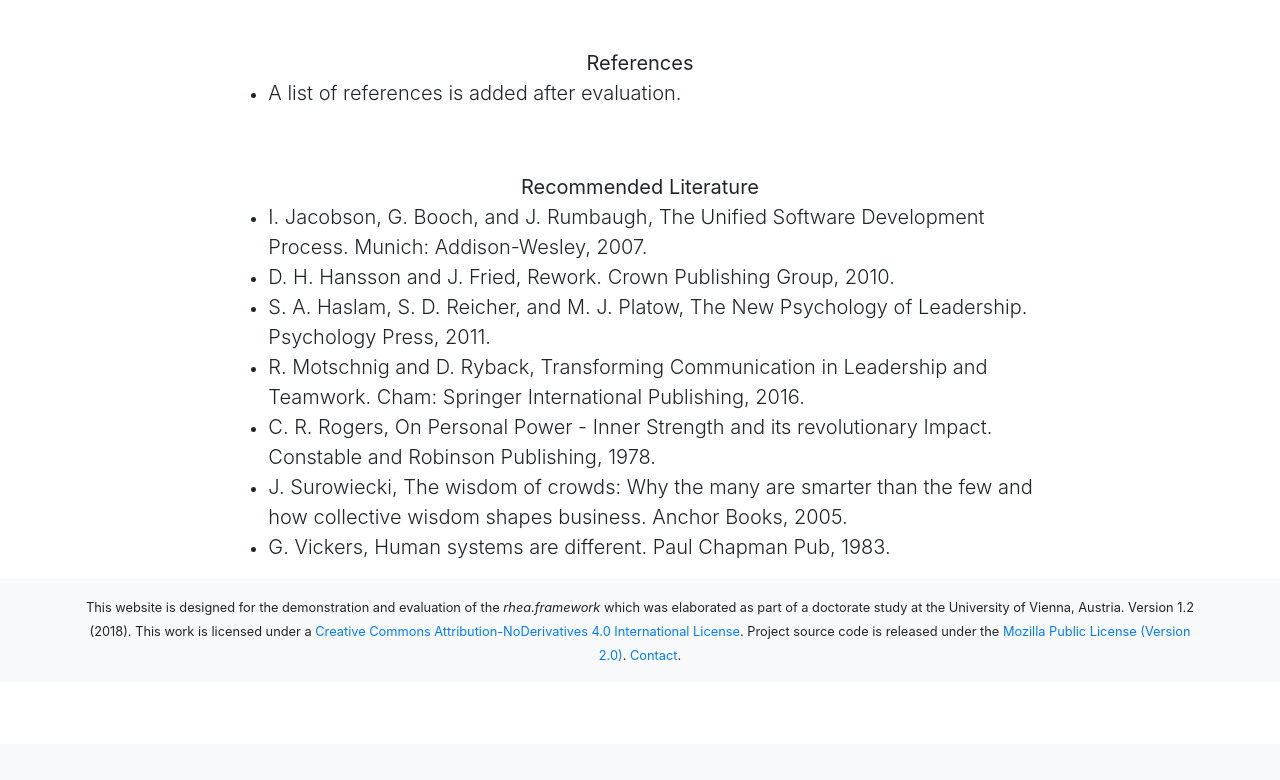
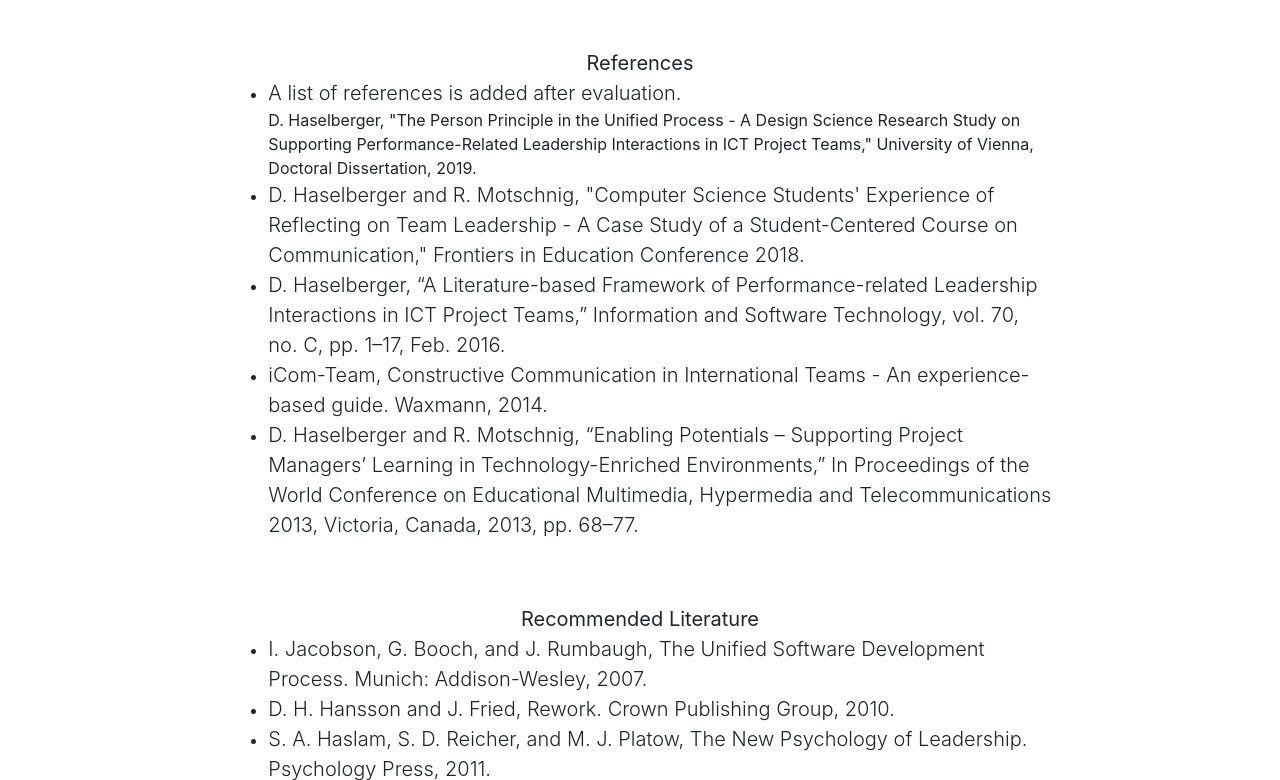
Before and after one commit to rheafmwk/rheafmwk, a Flask app: page /literature in a window 1280 px wide. Shown: the part 56-836 px from the top of the page. Before the commit the page ends 717 px from the top, so only its background shows below. Run offline with Flask 2, Linux system fonts and the light colour scheme; parts of the project's set-up code (start-up, migrations or seed data) failed here and were passed over; some libraries are stand-ins or nearby versions.

Commit message:
literature update

```diff
--- a/src/templates/literatureview.html
+++ b/src/templates/literatureview.html
@@ -61,11 +61,11 @@
 			<div class="col-md-8">
 	  			<ul>
 					<li><small class="lead">A list of references is added after evaluation.</small></li>
-					<!--<li><small class="lead">D. Haselberger and R. Motschnig, "Computer Science Students' Experience of Reflecting on Team Leadership - A Case Study of a Student-Centered Course on Communication," Frontiers in Education Conference 2018, accepted.</small></li>
+					D. Haselberger, "The Person Principle in the Unified Process - A Design Science Research Study on Supporting Performance-Related Leadership Interactions in ICT Project Teams," University of Vienna, Doctoral Dissertation, 2019.
+					<li><small class="lead">D. Haselberger and R. Motschnig, "Computer Science Students' Experience of Reflecting on Team Leadership - A Case Study of a Student-Centered Course on Communication," Frontiers in Education Conference 2018.</small></li>
 					<li><small class="lead">D. Haselberger, “A Literature-based Framework of Performance-related Leadership Interactions in ICT Project Teams,” Information and Software Technology, vol. 70, no. C, pp. 1–17, Feb. 2016.</small></li>
 					<li><small class="lead">iCom-Team, Constructive Communication in International Teams - An experience-based guide. Waxmann, 2014.</small></li>
-					<li><small class="lead">D. Haselberger, "Give Recognition to the Impervious," In Proceedings of the 18th European Conference on Pattern Languages of Program (EuroPLoP '13). ACM, New York, NY, USA, no. 13, pp. 1-17. 2015.</small></li>
-					<li><small class="lead">D. Haselberger and R. Motschnig, “Enabling Potentials – Supporting Project Managers’ Learning in Technology-Enriched Environments,” In Proceedings of the World Conference on Educational Multimedia, Hypermedia and Telecommunications 2013, Victoria, Canada, 2013, pp. 68–77.</small></li>-->
+					<li><small class="lead">D. Haselberger and R. Motschnig, “Enabling Potentials – Supporting Project Managers’ Learning in Technology-Enriched Environments,” In Proceedings of the World Conference on Educational Multimedia, Hypermedia and Telecommunications 2013, Victoria, Canada, 2013, pp. 68–77.</small></li>
 				</ul>
 			</div>
 			<div class="col-md-2"></div>
```
